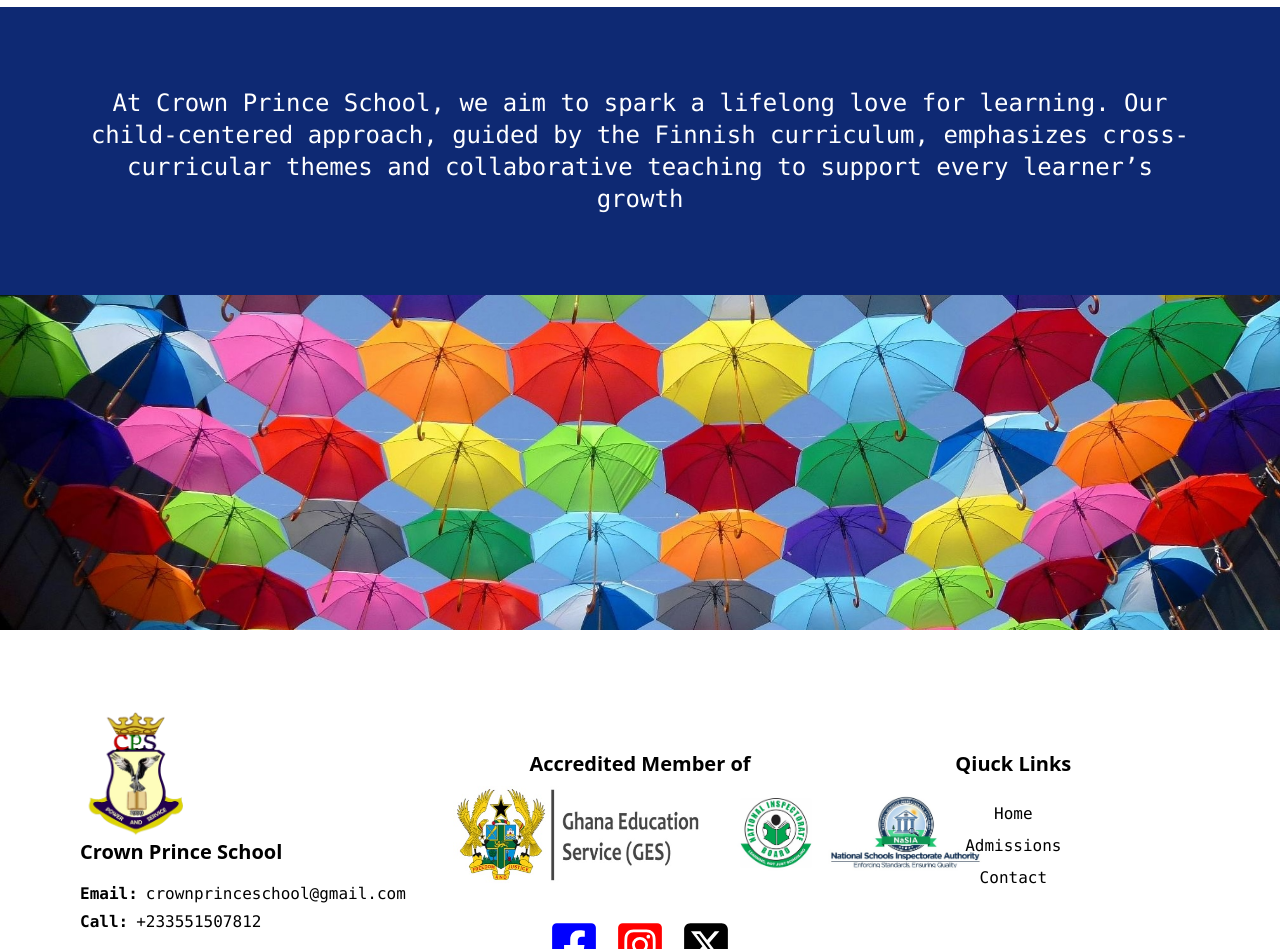
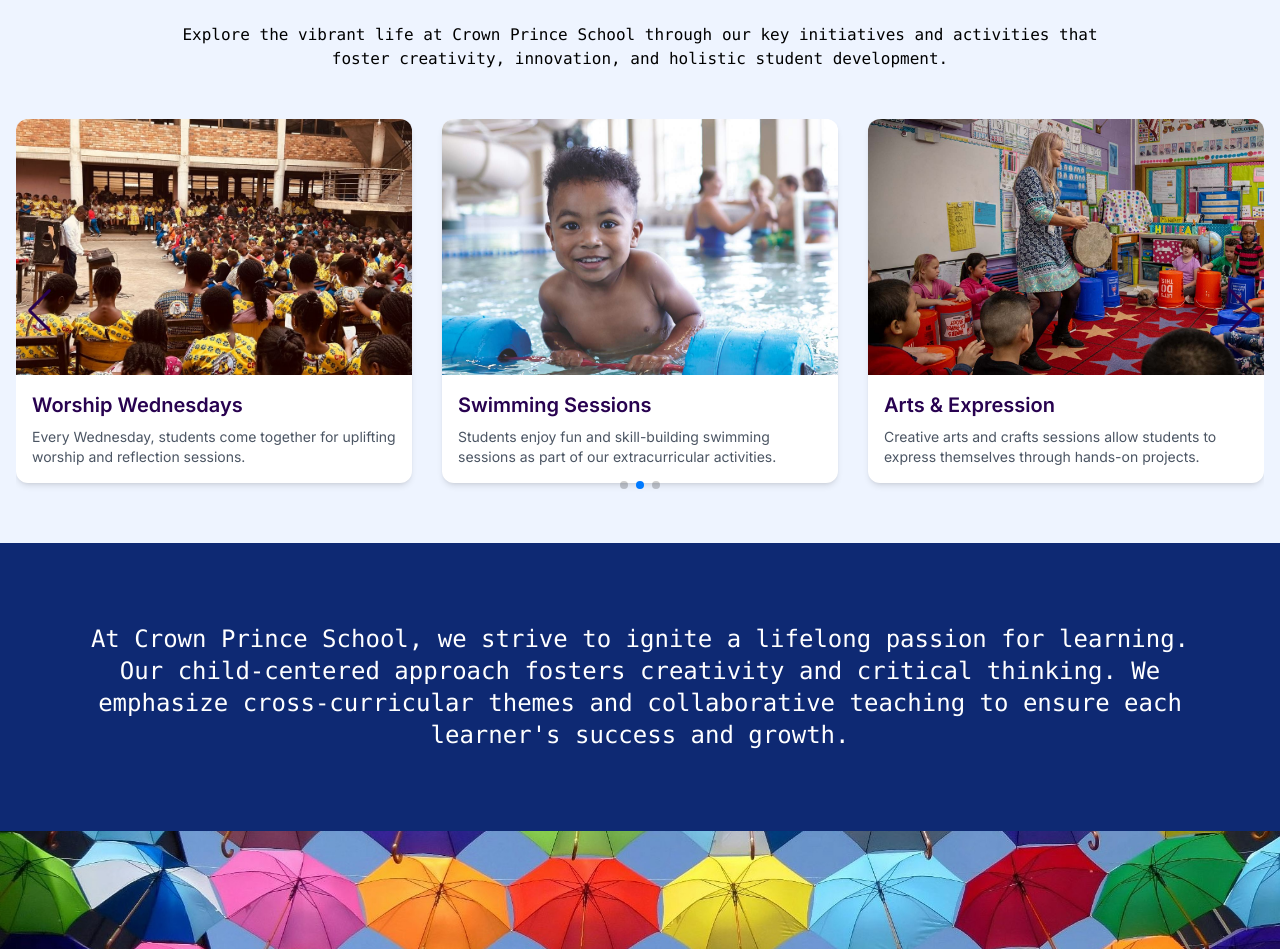
Before and after one commit to JasmineBabaYara/CrownPrinceSchool, a Next.js app: page / in a window 1280 px wide. Shown: the part 1723-2672 px from the top of the page. Built offline with nearby package versions, Linux system fonts and the light colour scheme.

Commit message:
add animations

```diff
--- a/app/home/page.js
+++ b/app/home/page.js
@@ -1,68 +1,148 @@
+"use client"
 import React from 'react';
 import Link from 'next/link';
-import Image from "next/image";
+import { motion } from 'framer-motion';
 import { PiStudentBold } from "react-icons/pi";
 import { HiOutlineFlag } from "react-icons/hi2";
 import { MdOutlineCastForEducation } from "react-icons/md";
 import { PiUsersBold } from "react-icons/pi";
 import { LiaPeopleCarrySolid } from "react-icons/lia";
-// import logo from "../../public/images/logo.jpg"
+import Swiper from "./components/swiper.js";
+
+// Animation variants
+const fadeUp = {
+  hidden: { opacity: 0, y: 50 },
+  visible: { opacity: 1, y: 0, transition: { duration: 0.8, ease: "easeOut" } }
+};
+
+const fadeInLeft = {
+  hidden: { opacity: 0, x: -60 },
+  visible: { opacity: 1, x: 0, transition: { duration: 0.8, ease: "easeOut" } }
+};
+
+const fadeInRight = {
+  hidden: { opacity: 0, x: 60 },
+  visible: { opacity: 1, x: 0, transition: { duration: 0.8, ease: "easeOut" } }
+};
 
 export default function page() {
   return (
-    <div className="sm:pt-20 pt-10 bg-white">
-      <section className=" h-screen bg-white flex items-center justify-center content-center header">
-        <div className='block'>
-          {/* <Image src={logo} alt="logo" width="500" height="500" className='' /> */}
-          <p className="capitalize text-center text-2xl text-[#280250] font-sans">Crown Prince school</p>
-          <p className="text-[#280250] lg:text-9xl md:text-8xl sm:text-7xl text-5xl font-black font-mono uppercase text-center mt-10"> admissions <br />2025</p>
-          <Link className="flex justify-center mt-16 capitalize text-center p-6 w-full rounded-full bg-[#efd22d] text-[#fffdba] font-bold font-mono text-4xl" href="/admissions">apply now</Link>
+    <motion.div
+      initial="hidden"
+      animate="visible"
+      variants={{ visible: { transition: { staggerChildren: 0.3 } } }}
+      className="sm:pt-20 pt-10 bg-white"
+    >
+      {/* Hero Section */}
+      <motion.section
+        variants={fadeUp}
+        className="h-screen bg-white flex items-center justify-center content-center header"
+      >
+        <div className="block text-center">
+          <motion.p className="capitalize text-2xl text-[#280250] font-sans">
+            Crown Prince School
+          </motion.p>
+          <motion.p className="text-[#280250] lg:text-9xl md:text-8xl sm:text-7xl text-5xl font-black font-mono uppercase mt-10">
+            admissions <br /> 2025
+          </motion.p>
+          <motion.div
+            className="flex justify-center mt-16"
+            initial={{ scale: 0.8, opacity: 0 }}
+            animate={{ scale: 1, opacity: 1 }}
+            transition={{ delay: 1, duration: 0.5 }}
+          >
+            <Link href="/admissions" className="capitalize text-center p-6 w-full rounded-full bg-[#efd22d] text-[#fffdba] font-bold font-mono text-4xl">
+              apply now
+            </Link>
+          </motion.div>
         </div>
+      </motion.section>
+
+      {/* Info + Stats */}
+      <section className="xl:grid flex flex-col grid-cols-2 mt-2 gap-2">
+        <motion.div
+          className="flex items-center justify-center homeSecond w-full"
+          variants={fadeInLeft}
+          viewport={{ once: true }}
+        >
+          <p className="sm:text-xl text-lg font-mono text-black font-semibold p-12 leading-loose italic text-center">
+            At Crown Prince School, we are a committed learning community focused on empowering every student to thrive academically and personally. Guided by a passion for excellence in education, we believe every child deserves a strong foundation for a bright and successful future.
+          </p>
+        </motion.div>
+
+        <motion.div variants={fadeInRight}>
+          <img src="/images/homeSecond.jpg" width="100%" />
+        </motion.div>
+
+        {/* Stats */}
+        <motion.div
+          className="bg-black grid lg:grid-cols-5 grid-cols-1 col-span-2 text-white"
+          initial="hidden"
+          whileInView="visible"
+          viewport={{ once: true }}
+          variants={{
+            visible: {
+              transition: {
+                staggerChildren: 0.2,
+                delayChildren: 0.5
+              }
+            }
+          }}
+        >
+          {[
+            { icon: <PiStudentBold size="60" />, value: "380+", label: "Students", bg: "#e63888" },
+            { icon: <LiaPeopleCarrySolid size="60" />, value: "45+", label: "Pedagogical Staff", bg: "#00ade6" },
+            { icon: <HiOutlineFlag size="60" />, value: "13+", label: "Nationalities", bg: "#fbd200" },
+            { icon: <MdOutlineCastForEducation size="60" />, value: "20+", label: "Ghanaian Educators", bg: "#7f35b2" },
+            { icon: <PiUsersBold size="60" />, value: "1 : 16", label: "Ratio of Educators Per Students", bg: "#ace152" }
+          ].map((item, i) => (
+            <motion.div
+              key={i}
+              className="h-80 p-2 flex flex-col items-center justify-center"
+              style={{ backgroundColor: item.bg }}
+              variants={{
+                hidden: { opacity: 0, y: 30 },
+                visible: { opacity: 1, y: 0, transition: { duration: 0.5, ease: "easeOut" } }
+              }}
+            >
+              {item.icon}
+              <p className="font-bold text-5xl mt-4">{item.value}</p>
+              <p className="font-light text-lg">{item.label}</p>
+            </motion.div>
+          ))}
+        </motion.div>
       </section>
-      <section className='xl:grid flex flex-col grid-cols-2 mt-2 gap-2'>
-        <div className="flex items-center justify-center homeSecond w-full">
-          <p className="sm:text-xl text-lg font-mono text-black font-semibold p-12 leading-loose italic text-center">At Crown Prince School, we are a committed learning community focused on empowering every student to thrive academically and personally. Guided by a passion for excellence in education, we believe every child deserves a strong foundation for a bright and successful future.</p>
+
+      {/* Highlights */}
+      <motion.section
+        className="w-full pt-10 bg-[#eef4ff]"
+        initial={{ opacity: 0, y: 40 }}
+        whileInView={{ opacity: 1, y: 0 }}
+        transition={{ duration: 1, delay: 0.3 }}
+        viewport={{ once: true }}
+      >
+        <p className="lg:text-6xl text-4xl text-black font-medium font-sans text-center">Highlights</p>
+        <p className="text-grey-200 text-center font-mono xl:pl-40 xl:pr-40 p-2 xl:mt-6 mt-0">
+          Explore the vibrant life at Crown Prince School through our key initiatives and activities that foster creativity, innovation, and holistic student development.
+        </p>
+        <Swiper />
+      </motion.section>
+
+      {/* Footer */}
+      <motion.section
+        className="flex flex-col items-center"
+        initial={{ opacity: 0 }}
+        whileInView={{ opacity: 1 }}
+        transition={{ duration: 1, delay: 0.5 }}
+        viewport={{ once: true }}
+      >
+        <div className="bg-[#0e2973]">
+          <p className="lg:text-2xl text-lg text-white font-medium font-mono text-center lg:p-20 p-6 leading-loose">
+            At Crown Prince School, we strive to ignite a lifelong passion for learning. Our child-centered approach fosters creativity and critical thinking. We emphasize cross-curricular themes and collaborative teaching to ensure each learner's success and growth.
+          </p>
         </div>
-        <div>
-          <img src="/images/homeSecond.jpg" width="100%"  />
-        </div>
-        <div className='bg-black grid lg:grid-cols-5 grid-cols-1 col-span-2 text-white'>
-          <div className="bg-[#e63888] h-80 p-2 flex flex-col items-center justify-center">
-            <PiStudentBold color='white' size="60" />
-            <p className="font-bold text-5xl mt-4">380+</p>
-            < p className="font-light text-lg">Students</p>
-          </div>
-          <div className="bg-[#00ade6] h-80 p-2 flex flex-col items-center justify-center">
-            <LiaPeopleCarrySolid color='white' size="60" />
-            <p className="font-bold text-5xl mt-4">45+</p>
-            < p className="font-light text-lg">Pedagogical Staff</p>
-          </div>
-          <div className="bg-[#fbd200] h-80 p-2 flex flex-col items-center justify-center">
-            <HiOutlineFlag color='white' size="60" />
-            <p className="font-bold text-5xl mt-4">13+</p>
-            < p className="font-light text-lg">Nationalities</p>
-          </div>
-          <div className="bg-[#7f35b2] h-80 p-2 flex flex-col items-center justify-center">
-            <MdOutlineCastForEducation color='white' size="60" />
-            <p className="font-bold text-5xl mt-4">20+</p>
-            < p className="font-light text-lg">Ghanaian Educators</p>
-          </div>
-          <div className="bg-[#ace152] h-80 p-2 flex flex-col items-center justify-center">
-            <PiUsersBold color='white' size="60" />
-            <p className="font-bold text-5xl mt-4">1 : 16</p>
-            < p className="font-light text-lg">Ratio of Educators Per Students</p>
-          </div>
-        </div>
-      </section>
-      <section className="flex flex-col items-center mt-8">
-        <p className="text-6xl text-black font-medium font-sans">Highlights</p>
-      </section>
-      <section className="flex flex-col items-center mt-6">
-        <div className="bg-[#0e2973]">
-          <p className="lg:text-2xl text-lg text-white font-medium font-mono text-center lg:p-20 p-2 leading-loose">At Crown Prince School, we aim to spark a lifelong love for learning. Our child-centered approach, guided by the Finnish curriculum, emphasizes cross-curricular themes and collaborative teaching to support every learner’s growth</p>
-        </div>
-        <img src="/images/homefooter.jpg" width="auto" height="" className='' />
-      </section>
-    </div>
-  )
+        <img src="/images/homefooter.jpg" width="auto" className='' />
+      </motion.section>
+    </motion.div>
+  );
 }
```
